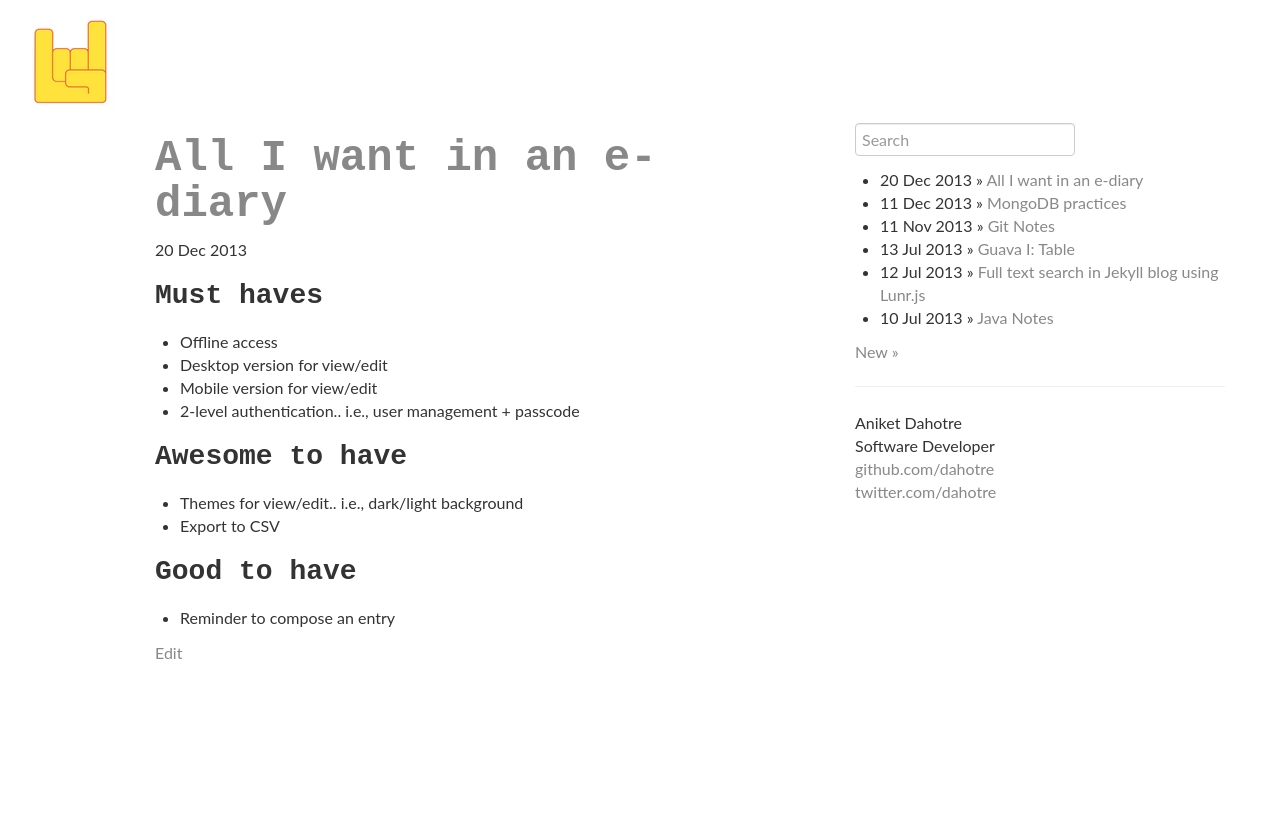
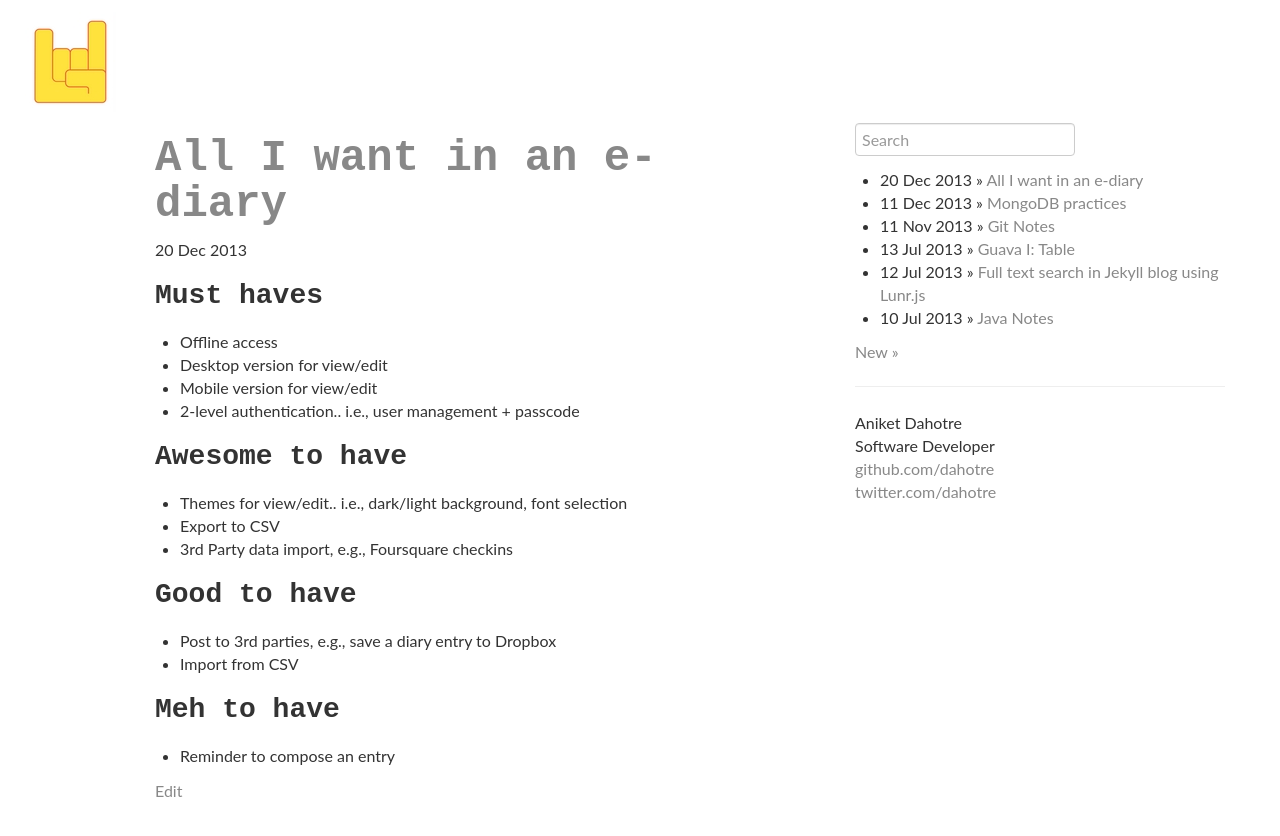
Before and after one commit to dahotre/dahotre.github.io, a Jekyll site: the page built from _posts/2013-12-20-All-I-want-in-ediary.markdown, in a window 1280 px wide. Shown: the top 836 px of the page. Built offline with Jekyll 4.4.1, drawn with Linux system fonts in a browser that asks for light colours; nearby versions of some CDN libraries.

Commit message:
Update 2013-12-20-All-I-want-in-ediary.markdown

```diff
--- a/_posts/2013-12-20-All-I-want-in-ediary.markdown
+++ b/_posts/2013-12-20-All-I-want-in-ediary.markdown
@@ -11,8 +11,13 @@ location:   "2013-12-20-All-I-want-in-ediary.markdown"
 * 2-level authentication.. i.e., user management + passcode
 
 ### Awesome to have
-* Themes for view/edit.. i.e., dark/light background
+* Themes for view/edit.. i.e., dark/light background, font selection
 * Export to CSV
+* 3rd Party data import, e.g., Foursquare checkins
 
 ### Good to have
+* Post to 3rd parties, e.g., save a diary entry to Dropbox
+* Import from CSV
+
+### Meh to have
 * Reminder to compose an entry
```
